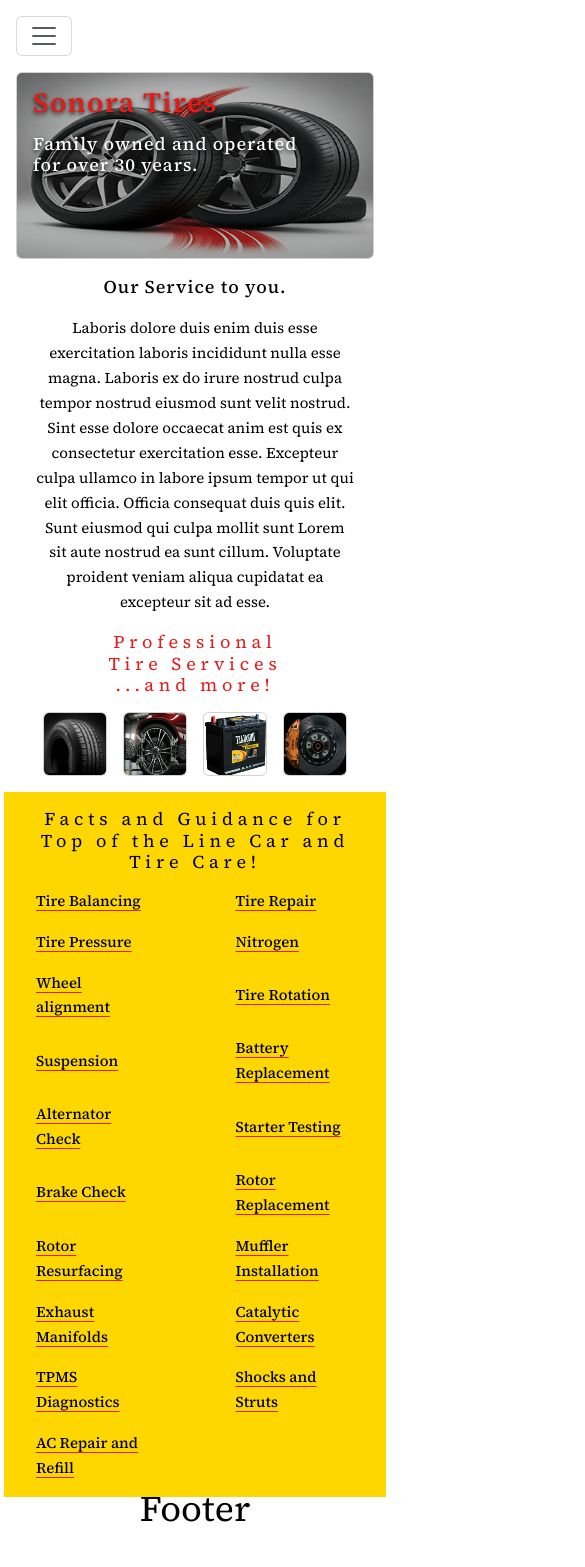
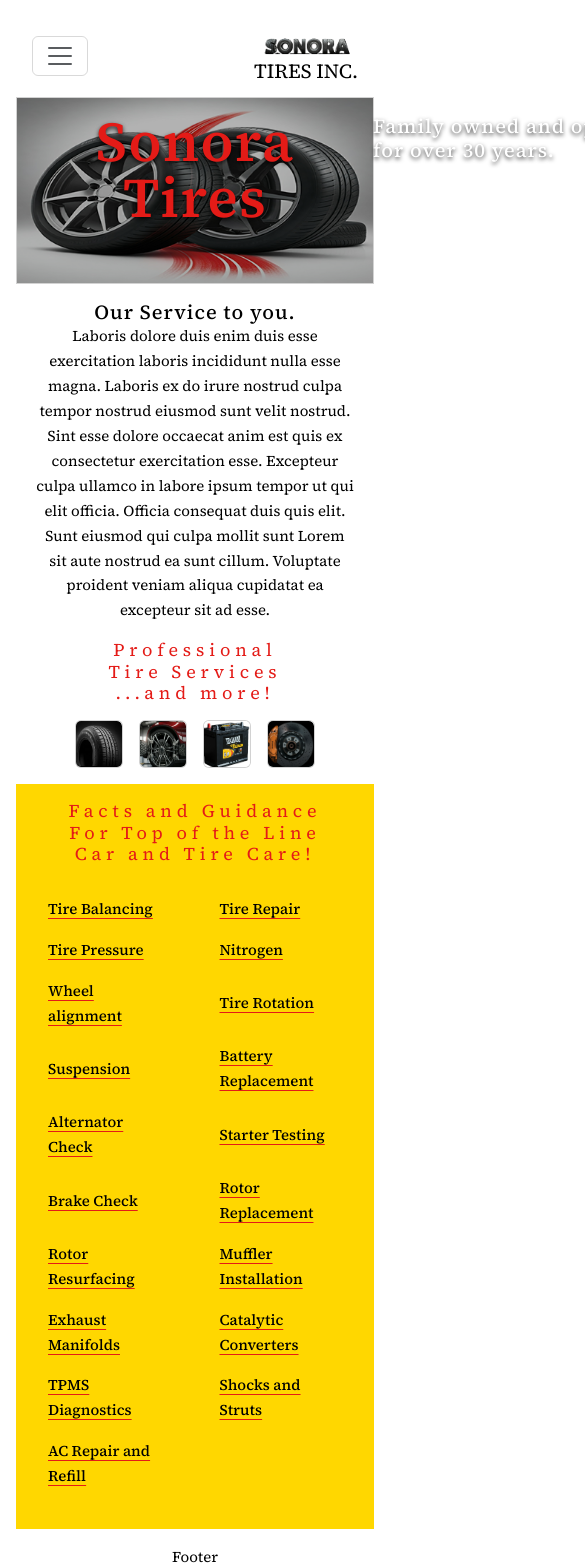
Before and after one commit to clouddrop7/SonoraTires, a React (Create React App) app: page /#/ in a window 390 px wide. Shown: the top 1567 px of the page, 585 px wide, since content can reach past the window. Before the commit the page ends 1522 px from the top, so only its background shows below. Built offline with nearby package versions, Linux system fonts and the light colour scheme.

Commit message:
correcting styles and responsive web page

```diff
--- a/package.json
+++ b/package.json
@@ -1,5 +1,6 @@
 {
   "name": "sonoratires",
+  "homepage": "https://clouddrop7.github.io/sonoratires",
   "version": "0.1.0",
   "private": true,
   "dependencies": {
@@ -29,7 +30,7 @@
     "start": "react-scripts start",
     "build": "react-scripts build",
     "test": "react-scripts test",
-    "eject": "react-scripts eject"
+    "deploy": "gh-pages -d build"
   },
   "eslintConfig": {
     "extends": [
--- a/src/components/Header.js
+++ b/src/components/Header.js
@@ -16,6 +16,10 @@
                     onClick={handleShow}
                     aria-controls="offcanvasNavbar-expand-lg"
                 />
+                <Navbar.Brand href="#home" className="navbar-brand">
+                    <Image className='tire-image' src={sonoraIcon} alt='Sonora Tires logo' />
+                        <span className='brand'>tires inc.</span>
+                </Navbar.Brand>
                 <Navbar.Offcanvas
                     id="offcanvasNavbar-expand-md"
                     aria-labelledby="offcanvasnavbar-expand-lg"
@@ -29,11 +33,6 @@
                     </Offcanvas.Header>
                     <Offcanvas.Body>
                         <Navbar className="navbar-nav">
-                            <Navbar.Brand href="#home" className="navbar-brand">
-                                <Image className='tire-image' src={sonoraIcon} alt='Sonora Tires logo' />
-                                <span className='brand'>tires inc.</span>
-                            </Navbar.Brand>
-
                             <div className="nav-link-group">
                                 <Nav.Link as={Link} to="/tires" className="link" onClick={handleClose}>
                                     tires
--- a/src/features/services/ServiceCard.js
+++ b/src/features/services/ServiceCard.js
@@ -33,7 +33,7 @@
     return (
         <Card className='service-card'>
              <CloseButton variant='black' onClick={closeCard} className='close-btn' />
-            <Card.Title className='h3 service-title' >{name}</Card.Title>
+            <Card.Title className='h4 service-title' >{name}</Card.Title>
                 <Card.Body className='row service-body'>
                     <Card.Text  className='service-text' >{factone}</Card.Text>
                     <Card.Text  className='service-text' >{facttwo}</Card.Text>
--- a/src/features/services/ServiceInfo.js
+++ b/src/features/services/ServiceInfo.js
@@ -66,16 +66,21 @@
 
     return (
         <Container className='service-info-container'>
-            <h3 className='service-info-title'>Facts and Guidance for Top of the Line Car and Tire Care!</h3>
+            <h3 className='h3 service-info-title'>
+                Facts and Guidance <br/>
+                For Top of the Line <br />
+                Car and Tire Care!
+            </h3>
             <Row as='ul' className='service-info'>
                 {allServices.map(({id, name}) => (
-                    <Col key={uuidv4()} as='li' xs={5} sm={3} className='service-info-item'>
+                    <Col key={uuidv4()} as='li' xs={5} sm={3} lg={4} xl={6}  className='service-info-item'>
                         <div className='service-name' onClick={() => handleClick(name)}>
                             {name}
                         </div>
                     </Col>
                 ))}
-                {
+            </Row>
+            {
                     selectedCard && (
                         <animated.div className='anime-service-card' style={cardAnimation}>
                             <ServiceCard
@@ -90,7 +95,6 @@
                         </animated.div>
                     )
                 }
-            </Row>
         </Container>
     )
 }
--- a/src/pages/HomePage.js
+++ b/src/pages/HomePage.js
@@ -14,7 +14,8 @@
 import heroImageSmall from '../app/assets/images/hero-image-mobile.png';
 import heroImageMedium from '../app/assets/images/hero-image-medium.png';
 import heroImageLarge from '../app/assets/images/hero-image-large.png';
-
+import heroImage from '../app/assets/images/hero-image.png';
+import heroImageXl from '../app/assets/images/hero-imagexl.png';
 import ServicesIcons from '../features/services/ServicesIcons';
 import ServiceInfo from '../features/services/ServiceInfo';
 import service from '../db.json';
@@ -44,7 +45,11 @@
                         ? heroImageSmall :
                         windowWidth <= 768
                         ? heroImageMedium :
-                        heroImageLarge
+                        windowWidth <= 992
+                        ? heroImageLarge :
+                        windowWidth <= 1200
+                        ? heroImage :
+                        heroImageXl
                     }
                     className='hero-image'
                 />
@@ -59,7 +64,7 @@
             </Card>
             <Row className='hero-mission'>
                 <Col className='mission-title-col'>
-                    <h2>Our Service to you.</h2>
+                    <h2 className='h2'>Our Service to you.</h2>
                 </Col>
                 <Col className='mission-statement'>
                     <p>Laboris dolore duis enim duis esse exercitation laboris
@@ -72,9 +77,10 @@
                     cupidatat ea excepteur sit ad esse.
                     </p>
                 </Col>
+            </Row>
             <Row className='services-container'>
                 <Col className='services-icon-col'>
-                        <h3 className='service-title'>Professional Tire Services ...and more!</h3>
+                    <h3 className='h3 service-title'>Professional Tire Services ...and more!</h3>
                     <div className='service-icon-container'>
                         <ServicesIcons />
                     </div>
@@ -83,8 +89,6 @@
                     <ServiceInfo />
                 </Col>
             </Row>
-
-            </Row>
         </Container>
     )
 }
--- a/src/styles/header/header.scss
+++ b/src/styles/header/header.scss
@@ -2,15 +2,73 @@
 
 // Navigation Styles
 
+.navbar {
+    width: 100%;
+    @include util.margin(xs,top);
+    padding: util.gutter(default);
 
-.container {
-    .navbar-toggler {
-        @include util.margin(top,(top,bottom));
+    @media (min-width: 576px) {
+        @include util.flex-container(row, wrap,center,center);
+    }
+
+    .container {
+        flex-direction: row;
+        padding: 0 util.gutter(xs);
+
+        @media (min-width: 576px) {
+            padding: util.gutter(default);
+        }
+
+        @media (min-width: 992px) {
+            padding: 0 util.gutter(sm);
+        }
+
+        .navbar-brand {
+            @include util.flex-container(column,wrap,center,center);
+            text-transform: uppercase;
+
+            .brand {
+                line-height: 1;
+                @media (min-width: 768px) {
+                    font-size: 1.5rem;
+                    align-self: center;
+                }
+            }
+
+            @media (min-width: 992px) {
+                @include util.gap(default);
+            }
+
+            @media (min-width: 1200px) {
+                @include util.flex-container(row,wrap,center,center);
+            }
+
+            .tire-image {
+                max-width: 100px;
+                max-height: 100px;
+
+                @media (min-width: 768px) {
+                    max-width: 150px;
+                    max-height: 150px;
+                }
+
+                @media (min-width: 1200px) {
+                    max-width: 200px;
+                    max-height: 200px;
+                }
+            }
+        }
     }
 }
 
 .offcanvas {
-    padding: 0 util.gutter(sm);
+    padding: 0 util.gutter(xs);
+    @include util.gap(xs);
+
+    @media (min-width: 992px) {
+        padding: util.gutter(default);
+    }
+
     .offcanvas-header {
         @include util.flex-container(row,wrap,start, center);
         @include util.margin(top, top);
@@ -32,21 +90,36 @@
     }
 
     .offcanvas-body {
+        @media (min-width: 992px) {
+            justify-content: center;
+        }
+
         .navbar-nav {
+
             @include util.flex-container();
             @include util.gap(sm);
-            .navbar-brand {
-                display: none;
-                text-transform: uppercase;
-                .tire-image {
-                    max-width: 200px;
-                    max-height: 200px;
-                }
+
+            @media (min-width: 992px) {
+                @include util.flex-container(row, nowrap,space-between,center);
+                @include util.gap(default);
+                padding-left: util.gutter(xs);
             }
 
             .nav-link-group {
                 @include util.flex-container();
+                @include util.gap(xs);
+
+                @media (min-width: 992px) {
+                @include util.flex-container(row, nowrap, center, center);
+                @include util.gap(xs);
+                }
+
+                @media (min-width: 1200px) {
+                @include util.gap(default);
                 @include util.gap(sm);
+                width: 100%;
+                margin: 0 auto;
+                }
             }
 
             .nav-link {
@@ -56,12 +129,21 @@
             .info {
                 @include util.flex-container();
                 @include util.gap(sm);
+
+                @media (min-width: 992px) {
+                    @include util.flex-container(row, nowrap,center,center);
+                    @include util.gap(xs);
+                }
+
+                @media (min-width: 1200px) {
+                    margin-left: auto;
+                    align-items: center;
+                    @include util.gap(sm);
+                }
             }
 
             .contact-btn {
                 @include util.button-style();
-                padding: 0.875rem 1rem;
-                flex: 1;
             }
         }
     }
--- a/src/styles/homepage/homepage.scss
+++ b/src/styles/homepage/homepage.scss
@@ -2,17 +2,28 @@
 @use '../variables/fonts.scss' as font;
 @use '../variables/utils.scss' as util;
 
-
-.homepage-Container,
+.homepage-container,
 .card-img-overlay,
 .services-container,
 .services-icon-col,
-.hero-mission,
 .service-icon-container {
-    @include util.flex-container();
+  @include util.flex-container(column, wrap, center,center);
+  @include util.gap(xs);
+  width: 100%;
+
+  @media (min-width: 576px) {
     @include util.gap(sm);
+  }
 
+  @media (min-width: 768px) {
+    @include util.flex-container(column,wrap,start,start);
   }
+
+  @media (min-width: 1200px) {
+    @include util.gap(md);
+  }
+}
+
 
 @media (min-width: 768px) {
   .hero-mission,
@@ -22,69 +33,133 @@
   }
 }
 
+@media (min-width: 992px) {
+  .hero-mission,
+  .services-container,
+  .services-icon-col {
+    @include util.gap(lg);
+  }
+}
+
 .homepage-container {
+  width: 100%;
+  max-width: 100%;
   .hero-card {
+    border-radius: 0;
+    width: 100%;
+    .hero-image {
+      border-radius: 0;
+    }
+
     .card-img-overlay {
+      padding: util.gutter(xs);
+      background-color: rgba(0,0,0,0.3);
+      border-radius: 0;
+
+      @media (min-width: 576px) {
         padding: util.gutter(sm);
-            background-color: rgba(0,0,0,0.3);
+        @include util.gap(sm);
+      }
+      @media (min-width: 992px) {
+        padding: util.gutter(sm);
+      }
+
+      @media (min-width: 1200px) {
+        padding: util.gutter(md);
+        @include util.gap(md);
+      }
     }
 
     .hero-title {
       @include font.font-theme(title);
       text-shadow: 0px 2px 4px rgba(0,0,0,0.8);
+    }
+
+    .hero-text {
+      text-shadow: 0px 2px 4px rgba(0,0,0,0.8);
+      color: colors.colorTheme(white);
+      max-width: 95%;
+
+      @media (min-width: 480px) {
+        max-width: 70%;
+      }
+
+      @media (min-width:576px) {
+        max-width: 75%;
+      }
 
       @media (min-width: 768px) {
-                font-size: font.responsive-font-title(md);
+        max-width: 65%;
       }
 
       @media (min-width: 992px) {
-                font-size: 3.5rem;
-            }
+        line-height: 103.571%;
+        letter-spacing: 0.125rem;
+        max-width: 70%;
       }
 
-        .hero-text {
-            @include font.font-theme(subTitle);
-            font-size: font.responsive-sub-title(xs);
-            text-shadow: 0px 2px 4px rgba(0,0,0,0.8);
-            color: colors.colorTheme(white);
-            max-width: 90%;
-
-            @media (min-width:576px) {
-                font-size: font.responsive-sub-title(sm);
+      @media (min-width: 1200px) {
         max-width: 55%;
-            }
-
-            @media (min-width: 768px) {
-                font-size: font.responsive-sub-title(md);
-                max-width: 50%;
       }
     }
   }
 
   .hero-mission {
-        @include util.flex-container(column,wrap,center,center);
-        @include util.margin(top, top);
+    align-self: center;
 
     @media (min-width: 768px) {
       .mission-title-col {
-                padding-left: util.gutter(lg);
+        padding-left: util.gutter(sm);
       }
     }
 
+    @media (min-width: 992px) {
+      @include util.margin(lg, top);
+    }
+
+    @media (min-width: 1200px) {
+      .mission-title-col {
+        padding-left: util.gutter(md);
+      }
+
+      @include util.gap(default);
+
+    }
+
     .mission-statement {
-            padding: 0 util.gutter(lg);
+      padding: 0 util.gutter(sm);
+
+      @media (min-width: 1200px) {
+        padding: 0 util.gutter(md);
+      }
     }
   }
 }
 
 .services-container {
+  align-self: center;
   .services-icon-col {
+    @media (min-width: 1200px) {
+      @include util.flex-container(row-reverse,wrap, space-between,center);
+      @include util.gap(default);
+      padding: 0 util.gutter(md);
+    }
+
+    @media (min-width: 1400px) {
+      @include util.flex-container(row-reverse,wrap,start,center);
+      @include util.gap(default);
+      padding: 0 0 0 util.gutter(md);
+    }
+
     .service-title {
       color: colors.colorTheme(red);
       line-height: 1.2;
       letter-spacing: 0.3rem;
-            max-width: 55%;
-            @include util.margin(auto);
+      max-width: 60%;
+
+      @media (min-width:480px) {
+        max-width: 45%;
+      }
 
       @media (min-width:576px) {
         max-width: 35%;
@@ -92,16 +167,47 @@
 
       @media (min-width:768px) {
         max-width: 55%;
-                @include util.margin(default);
-                padding-left: util.gutter(lg);
+        padding-left: util.gutter(sm);
+      }
+
+      @media (min-width:992px) {
+        max-width: 45%;
+        padding-left: util.gutter(sm);
+      }
+
+      @media (min-width: 1200px) {
+       padding: util.gutter(default);
+      }
+
+      @media (min-width: 1400px) {
+        max-width: 35%;
       }
     }
+
     .service-icon-container {
-            @include util.flex-container(row,wrap,center,center);
-            width: 100%;
+      @include util.flex-container(row,nowrap,center,center);
+      @media (min-width: 576px) {
+        @include util.flex-container(row,wrap,space-around,center);
+      }
+      @media (min-width: 768px) {
+          @include util.flex-container(row, wrap, space-between,center);
+      }
 
-            @media (min-width: 768px) {
-                @include util.flex-container(row, wrap, space-around,center);
+      @media (min-width: 992px) {
+        padding: 0 util.gutter(sm);
+      }
+
+      @media (min-width: 1200px) {
+        @include util.flex-container(row,wrap,space-between,center);
+        padding: util.gutter(default);
+        width: 50%;
+      }
+
+      @media (min-width: 1400px) {
+        @include util.flex-container(row,wrap,start,center);
+        padding: util.gutter(default);
+        @include util.gap(sm);
+        width: 50%;
       }
     }
   }
--- a/src/styles/main/main.scss
+++ b/src/styles/main/main.scss
@@ -13,10 +13,25 @@
     }
 
     .container-fluid {
-        @include util.flex-container();
-        overflow: hidden;
-        padding: 0 util.gutter(sm);
-        padding: 0 util.gutter(sm);
+      @include util.flex-container(column,wrap,center,center);
+      padding: 0 util.gutter(xs);
+      @include util.gap(xs);
+      @include util.margin(default);
+      @media (min-width: 576px) {
+        @include util.gap(sm);
+      }
+
+      @media (min-width: 768px) {
+        @include util.gap(md);
+        padding: 0 util.gutter(md);
+      }
+
+      @media (min-width: 992px) {
+          @include util.flex-container(column, wrap, center, center);
+          padding: util.gutter(default);
+          @include util.gap(xs);
+      }
+
     }
 
     .container,
@@ -26,15 +41,14 @@
     .card-img-overlay,
     .offcanvas-header,
     .offcanvas-body,
-    .navbar,
     .navbar-nav,
     .row,
     .col,
     .nav-link,
     .link,
     .btn,
-    .navbar-brand  {
-        padding: util.containerGutter(default);
+    .navbar-brand {
+      padding: util.gutter(default);
     }
 
     .card-title,
@@ -45,16 +59,36 @@
       @include util.margin(default);
     }
 
-    h1 {
-        font-size: font.responsive-font-title(xs);
+    .container {
+      @include util.flex-container(column,wrap,center,center);
+      width: 100%;
+      max-width: 100%;
+      @media (min-width: 768px) {
+        @include util.flex-container(column, wrap,start,center);
+      }
+    }
+
+    .h1 {
+      font-size: font.font-title(xs);
+
       @media (min-width: 768px) {
         font-size: font.font-title(md);
       }
+
+      @media (min-width: 992px) {
+        font-size: font.font-title(lg);
       }
 
-    h2 {
+      @media (min-width: 1400px) {
+        font-size: font.font-title(xl);
+      }
+    }
+
+    .h2 {
       @include font.font-theme(subTitle);
+
       font-size: font.responsive-sub-title(xs);
+      @include util.margin(default);
 
       @media (min-width: 576px) {
         font-size: font.responsive-sub-title(sm);
@@ -63,18 +97,35 @@
       @media (min-width: 768px) {
         font-size: font.responsive-sub-title(md);
       }
+
+      @media (min-width: 992px) {
+        font-size: font.responsive-sub-title(lg);
       }
 
-    h3 {
+      @media (min-width: 1400px) {
+        font-size: font.responsive-sub-title(xl);
+      }
+    }
+
+    .h3 {
       @include font.font-theme(default);
+      @include util.margin(default);
       font-size: font.responsive-fonth3(xs);
 
       @media (min-width: 768px) {
         font-size: font.responsive-fonth3(md);
       }
+
+      @media (min-width: 768px) {
+        font-size: font.responsive-fonth3(lg);
       }
 
-      h1,h2,h3,h4,h5, p {
+      @media (min-width: 1200px) {
+        font-size: font.responsive-fonth3(xl);
+      }
+    }
+
+    h1, h2, h3, h4, h5, p {
       @include util.text-align(center);
 
       @media (min-width: 768px) {
--- a/src/styles/services/service.scss
+++ b/src/styles/services/service.scss
@@ -2,17 +2,25 @@
 @use '../variables/colors.scss' as colors;
 @use '../variables/utils.scss' as util;
 
-.service-info-container,
-.anime-service-card,
-.service-body,
-.btn-col {
+.card-img-overlay,
+.hero-mission,
+.service-info-container {
   @include util.flex-container();
 }
+
+@media (min-width: 1200px) {
+  .hero-mission {
+    @include util.flex-container(row,wrap, space-around,center);
+  }
+}
+
+
 
 .card-container,
 .service-info-container {
   overflow: hidden;
 }
+
 
 .card-back,
 .anime-service-card,
@@ -22,6 +30,7 @@
   height: 100%;
 }
 
+// Position relative
 .card-container,
 .service-info-container,
 .service-info,
@@ -29,59 +38,46 @@
   position: relative;
 }
 
+// Position absolute
 .card-back,
 .anime-service-card {
   position: absolute;
 }
 
+
 .service-info-container,
 .service-info,
-.service-card,
-.service-body {
+.service-card {
+  @include util.gap(xs);
+
+  @media (min-width: 576px) {
     @include util.gap(sm);
+  }
 }
 
 .card-container {
-    max-width: 4rem;
-    max-height: 4rem;
-        @media(min-width:576px) {
+  max-width: 3rem;
+  max-height: 3rem;
+  @media (min-width: 576px) {
     max-width: 6rem;
     max-height: 6rem;
   }
-
-    @media(min-width:768px) {
-      max-width: 8rem;
-      max-height: 8rem;
-    }
-
-    .card-front{
-      display: flex;
-      min-width: 4rem;
-      min-height: 4rem;
-
-      @media (min-width: 768px) {
-        min-width: 8rem;
-        min-height: 8rem;
+  .icon-image {
+    width: 3rem;
+    height: 3rem;
+    @media (min-width: 576px) {
+      width: 6rem;
+      height: 6rem;
     }
   }
-
   .card-back {
     backface-visibility: hidden;
-    }
-
-    .icon-image {
-       max-width: 4rem;
-       max-height: 4rem;
-
-       @media (min-width: 768px) {
-        max-width: 8rem;
-        max-height: 8rem;
-       }
   }
 }
 
 .tool-tip {
   border: 1px solid #ccc;
+
   & .tooltip-inner {
     background-color: colors.colorTheme(yellow);
     color: colors.colorTheme(black);
@@ -94,46 +90,77 @@
 }
 
 .service-info-container {
-    padding: 0 util.gutter(lg) !important;
   background-color: colors.colorTheme(yellow);
+  overflow: hidden;
 
   @media (min-width: 576px) {
-      @include util.flex-container(column, wrap, center, start);
-    }
-
-    @media (min-width:768px) {
-      @include util.gap(md);
+    @include util.flex-container(column, wrap, center, center);
   }
 
   .service-info-title {
-      @include util.margin(top,top);
     line-height: 1.2;
     letter-spacing: 0.3rem;
+    padding: util.gutter(xs);
+    color: colors.colorTheme(red);
 
-      @media (min-width: 576px) {
-        max-width: 72%;
-      }
-
-      @media (min-width: 768px) {
-        @include util.margin(md,top);
-        max-width: 62%;
+    @media (min-width: 992px) {
+      max-width: 35%;
+      padding: util.gutter(sm) 0 0;
+      text-align: center !important;
     }
   }
 
   .service-info {
-      @include util.flex-container(row,wrap, space-between, center);
-      @include util.margin(top, bottom);
+    @include util.flex-container(row, wrap, space-between, center);
+    width: 100%;
+    align-self: center;
+    padding: 0  util.gutter(sm) util.gutter(md);
     list-style-type: none;
+    @include util.gap(xs);
+
+    @media (min-width: 576px) {
+      padding: 0 util.gutter(md) util.gutter(sm);
+    }
+
+    @media (min-width: 992px) {
+      @include util.flex-container(row,wrap,start,center);
+    }
+
+    @media (min-width: 1200px) {
+      padding: 0 0 util.gutter(md);
+      max-width: 70%;
+      margin: 0 auto;
+      @include util.gap(md);
+    }
 
     .service-info-item {
       list-style-position: inside;
       font-weight: 500;
+      padding: util.gutter(default);
+
+      @media (min-width: 576px) {
+        padding: util.gutter(default);
+      }
+
+      @media (min-width: 768px) {
+        text-wrap: nowrap;
+      }
+
+      @media (min-width: 992px) {
+        padding: 0;
+        max-width: 20%;
+      }
+
+      @media (min-width: 1400px) {
+        max-width: 20%;
+      }
 
       .service-name {
         cursor: pointer;
         text-decoration: underline;
         text-underline-offset: 4px;
         text-decoration-color: colors.colorTheme(red);
+
         &:hover {
           color: colors.colorTheme(red);
         }
@@ -146,6 +173,7 @@
   top: 0;
   left: 0;
   z-index: 10;
+  padding: util.gutter(default);
 }
 
 .service-card {
@@ -154,13 +182,19 @@
   background-color: colors.colorTheme(black);
   color: colors.colorTheme(white);
 
-  @media (min-width:768px) {
+  @media (min-width: 768px) {
+    @include util.gap(xs);
+  }
+
+  @media (min-width: 992px) {
     @include util.gap(md);
   }
 
   .close-btn {
     align-self: flex-end;
-    @include util.margin(xs, (top,right));
+    margin-top: 1rem;
+    margin-right: 1rem;
+    padding: 1rem;
     color: colors.colorTheme(white);
     background-color: colors.colorTheme(white);
     border-radius: 0;
@@ -172,37 +206,40 @@
     line-height: 1;
     letter-spacing: 0.05rem;
     color: colors.colorTheme(white);
-    @media(min-width: 768px) {
+
+    @media (min-width: 768px) {
+      text-align: center;
       @include util.margin(default);
-      padding-left: util.gutter(lg);
-    }
-  }
-  .service-body {
-    padding: 0 util.gutter(lg);
-    width: 100%;
-    height: 100%;
-
-    .service-text {
-           line-height: 1.2;
-      @media (min-width: 768px) {
-        padding: 0 util.gutter(md);
+      padding-left: util.gutter(sm);
     }
   }
 
+  .service-body {
+    padding: 0 util.gutter(sm);
+    @media (min-width: 992px) {
+      @include util.flex-container(row,wrap,center,start);
+      @include util.gap(sm);
+    }
+    .service-text {
+      line-height: 1.2;
+
       @media (min-width: 768px) {
-      @include util.gap(md);
+        padding: 0 util.gutter(sm);
+      }
+
+      @media (min-width: 992px) {
+        max-width: 30%;
+        padding: util.gutter(default);
+
+      }
     }
   }
 
   .btn-col {
-    @include util.margin(top, bottom);
+    @include util.flex-container();
 
-    @media (min-width: 768px) {
-      @include util.margin(md,bottom);
-    }
     .service-btn {
       @include util.call-action;
     }
   }
-
 }
```
Also changed, not shown: src/styles/variables/fonts.scss (+23 -17 lines), src/styles/variables/utils.scss (+18 -25 lines), src/app/assets/images/hero-image.png (added), src/app/assets/images/hero-imagexl.png (added). Lines whose indentation alone changed are shown as unchanged.
